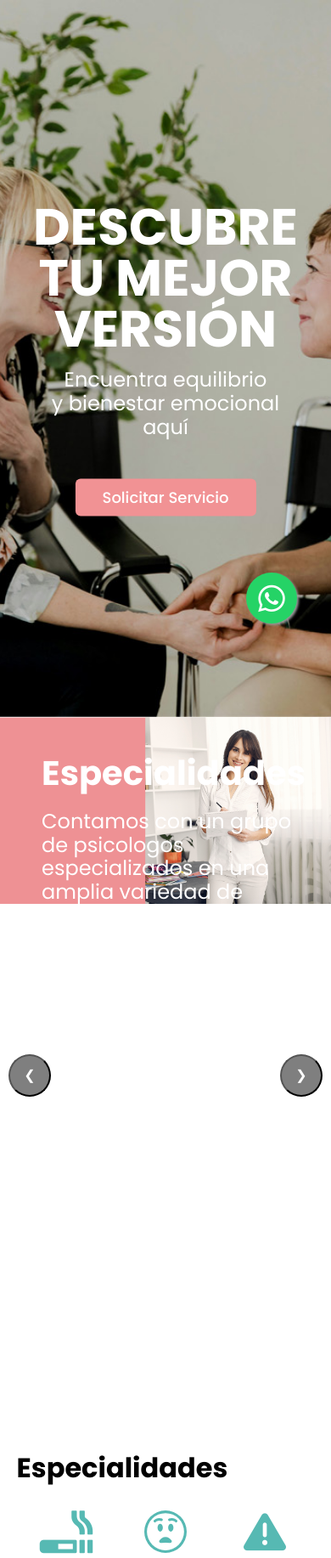
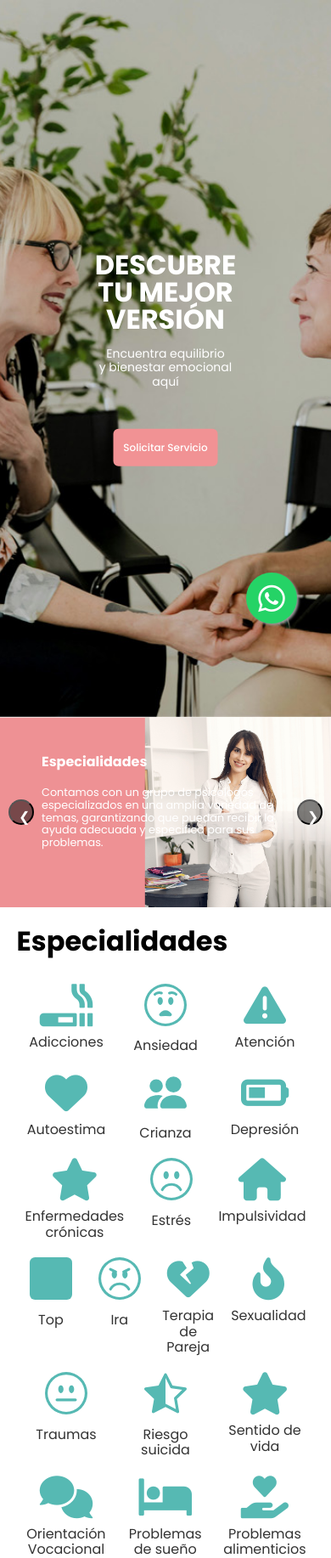
Before and after one commit to marrScielo/calidad-y-prueba, a PHP site: page / in a window 390 px wide. Shown: the part 70-1904 px from the top of the page at 85% size. Run offline with PHP 8.4, Linux system fonts and the light colour scheme.

Commit message:
responsive inicio

```diff
--- a/css/estilos-banner.css
+++ b/css/estilos-banner.css
@@ -46,3 +46,49 @@
 .banner .btn:hover {
     background-color: #fe9594;
 }
+
+/* Media Queries */
+@media (max-width: 1200px) {
+    .banner h1 {
+        font-size: 3rem;
+    }
+
+    .banner p {
+        font-size: 1.25rem;
+    }
+
+    .banner .btn {
+        font-size: 1rem;
+        padding: 0.5rem 1.5rem;
+    }
+}
+
+@media (max-width: 768px) {
+    .banner h1 {
+        font-size: 2.5rem;
+    }
+
+    .banner p {
+        font-size: 1rem;
+    }
+
+    .banner .btn {
+        font-size: 0.875rem;
+        padding: 0.5rem 1rem;
+    }
+}
+
+@media (max-width: 480px) {
+    .banner h1 {
+        font-size: 2rem;
+    }
+
+    .banner p {
+        font-size: 0.875rem;
+    }
+
+    .banner .btn {
+        font-size: 0.75rem;
+        padding: 0.5rem 0.75rem;
+    }
+}
--- a/css/estilos-carrusel.css
+++ b/css/estilos-carrusel.css
@@ -1,15 +1,15 @@
-/* Estilos para el carrusel */
 .carousel {
     position: relative;
-    max-width: 100%;
-    height: 100vh;
-    margin: auto;
+    width: 100%;
     overflow: hidden;
+    margin: 0;
+    padding: 0;
 }
 
 .carousel-inner {
     display: flex;
     transition: transform 0.5s ease-in-out;
+    height: 100%; /* Ocupa toda la altura del viewport */
 }
 
 .carousel-item {
@@ -20,8 +20,8 @@
 
 .carousel img {
     width: 100%;
-    height: auto;
-    display: block;
+    height: 100%;
+    object-fit: cover; /* Asegura que la imagen cubra todo el contenedor */
 }
 
 .carousel-caption {
@@ -69,3 +69,43 @@
 .carousel-control-next {
     right: 10px; /* Ajusta la posición derecha */
 }
+
+/* Ajustes responsivos */
+@media (max-width: 768px) {
+    .carousel-control-prev,
+    .carousel-control-next {
+        width: 40px;
+        height: 40px;
+        top: 50%; /* Alinea los botones verticalmente en el centro */
+        transform: translateY(-50%); /* Ajusta la posición vertical */
+    }
+}
+
+@media (max-width: 480px) {
+    .carousel-control-prev,
+    .carousel-control-next {
+        width: 30px;
+        height: 30px;
+        top: 50%; /* Alinea los botones verticalmente en el centro */
+        transform: translateY(-50%); /* Ajusta la posición vertical */
+    }
+}
+@media (max-width: 768px) {
+    .carousel-caption h3 {
+        font-size: 1.2em; /* Ajusta el tamaño del título */
+    }
+
+    .carousel-caption p {
+        font-size: 0.9em; /* Ajusta el tamaño del párrafo */
+    }
+}
+
+@media (max-width: 480px) {
+    .carousel-caption h3 {
+        font-size: 1em; /* Ajusta el tamaño del título */
+    }
+
+    .carousel-caption p {
+        font-size: 0.8em; /* Ajusta el tamaño del párrafo */
+    }
+}
--- a/index.php
+++ b/index.php
@@ -7,63 +7,131 @@
     <title>ContigoVoy</title>
     <link rel="icon" href="img/logo-actual.png">
     <link rel="stylesheet" href="https://cdnjs.cloudflare.com/ajax/libs/font-awesome/6.0.0-beta3/css/all.min.css">
-
+    <link rel="stylesheet" href="css/estilos-banner.css">
     <link rel="stylesheet" href="css/inicio-header1.css">
-    <link rel="stylesheet" href="css/estilos-carrusel.css">
     <link rel="stylesheet" href="css/estilos-especialidades.css">
     <link rel="stylesheet" href="css/estilos-blog.css">
     <link rel="stylesheet" href="css/estilos-footer.css">
-    <link rel="stylesheet" href="css/estilos-footer2.css">
+    <link rel="stylesheet" href="css/estilos-footer2x.css">
     <link rel="stylesheet" href="css/boton-wsp.css">
 </head>
 <style>
-    /* Estilos para el banner */
-.banner {
+
+.container {
+    width: 90%;
+    margin: auto;
+}
+
+.carousel {
     position: relative;
     width: 100%;
-    height: 100vh; /* Ocupa toda la altura de la pantalla */
-    background-image: url('img/fondo-baner.jpg'); /* Imagen de fondo */
-    background-size: cover; /* Asegura que la imagen cubra todo el contenedor */
-    background-position: center; /* Centra la imagen de fondo */
-    background-repeat: no-repeat; /* No repite la imagen */
+    overflow: hidden;
+    margin: 0;
+    padding: 0;
 }
 
-.banner-content {
-    position: absolute;
-    top: 50%;
-    left: 50%;
-    transform: translate(-50%, -50%);
-    text-align: center;
-    color: white; /* Asegúrate de que el texto sea visible sobre la imagen */
+.carousel-inner {
+    display: flex;
+    transition: transform 0.5s ease-in-out;
+    height: 100%; /* Ocupa toda la altura del viewport */
 }
 
-.banner h1 {
-    margin: 0;
-    font-size: 3.75rem;
-    line-height: 1;
+.carousel-item {
+    min-width: 100%;
+    box-sizing: border-box;
+    position: relative;
 }
 
-.banner p {
-    margin: 1rem 0;
+.carousel img {
+    width: 100%;
+    height: 100%;
+    object-fit: cover; /* Asegura que la imagen cubra todo el contenedor */
+}
+
+.carousel-caption {
+    position: absolute;
+    top: 15%; /* Ajustar según la necesidad */
+    left: 10%; /* Ajustar según la necesidad */
+    color: white;
+    padding: 10px;
+    text-align: left;
+    border-radius: 5px;
+    max-width: 300px; /* Ajustar según la necesidad */
+}
+
+.carousel-caption h3 {
+    margin: 0;
+    font-size: 2.5em;
+}
+
+.carousel-caption p {
+    margin: 20px 0 0 0; /* Ajustar márgenes según necesidad */
     font-size: 1.5em;
 }
 
-.banner .btn {
-    display: inline-block;
-    padding: 0.5rem 2rem;
-    background-color: rgba(241, 146, 148, 1); /* Color del botón */
+.carousel-control-prev,
+.carousel-control-next {
+    position: absolute;
+    top: 50%;
+    transform: translateY(-50%);
+    width: 50px;
+    height: 50px;
+    text-align: center;
+    background-color: rgba(0, 0, 0, 0.5);
     color: white;
-    text-decoration: none;
-    border-radius: 0.375rem;
-    margin-top: 2rem;
-    transition: background-color 0.3s;
-    font-size: 1.125rem;
-    line-height: 1.75rem;
-    font-weight: 500;
+    padding: 10px;
+    cursor: pointer;
+    border-radius: 50%;
+    user-select: none;
+    z-index: 5; /* Asegura que los controles estén sobre las imágenes */
 }
 
-.banner .btn:hover {
-    background-color: #fe9594;
+.carousel-control-prev {
+    left: 10px; /* Ajusta la posición izquierda */
+}
+
+.carousel-control-next {
+    right: 10px; /* Ajusta la posición derecha */
+}
+
+/* Ajustes responsivos */
+@media (max-width: 768px) {
+    .carousel-control-prev,
+    .carousel-control-next {
+        width: 40px;
+        height: 40px;
+        top: 50%; /* Alinea los botones verticalmente en el centro */
+        transform: translateY(-50%); /* Ajusta la posición vertical */
+    }
+}
+
+@media (max-width: 480px) {
+    .carousel-control-prev,
+    .carousel-control-next {
+        width: 30px;
+        height: 30px;
+        top: 50%; /* Alinea los botones verticalmente en el centro */
+        transform: translateY(-50%); /* Ajusta la posición vertical */
+    }
+}
+@media (max-width: 768px) {
+    .carousel-caption h3 {
+        font-size: 1.2em; /* Ajusta el tamaño del título */
+    }
+
+    .carousel-caption p {
+        font-size: 0.9em; /* Ajusta el tamaño del párrafo */
+    }
+}
+
+@media (max-width: 480px) {
+    .carousel-caption h3 {
+        font-size: 1em; /* Ajusta el tamaño del título */
+    }
+
+    .carousel-caption p {
+        font-size: 0.8em; /* Ajusta el tamaño del párrafo */
+    }
 }
 
 </style>
@@ -119,7 +187,7 @@
             <span class="visually-hidden"></span>
         </button>
     </div>
-    <script src="js/carrusel.js"></script>
+
 
     <?php include 'Componentes/especialidades.php'; ?>
 
@@ -140,7 +208,7 @@
     </a>
 
     <script src="js/navabar.js"></script>
-
+    <script src = "js/carrusel.js"></script>
 </body>
 
 </html>
```
Also changed, not shown: css/estilos-footer2.css (deleted, +0 -45 lines), css/estilos-footer2x.css (added, +68 -0 lines).
